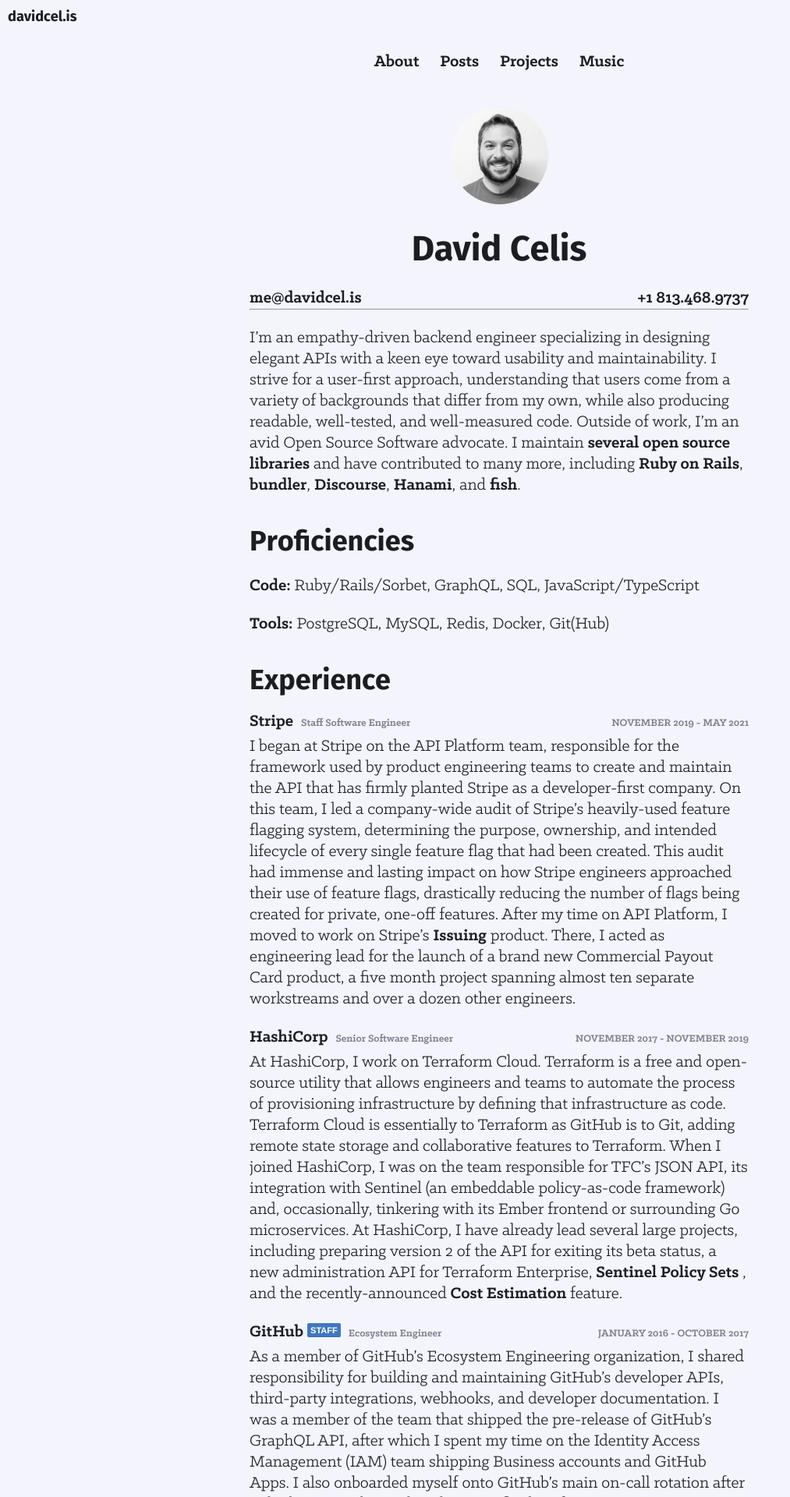
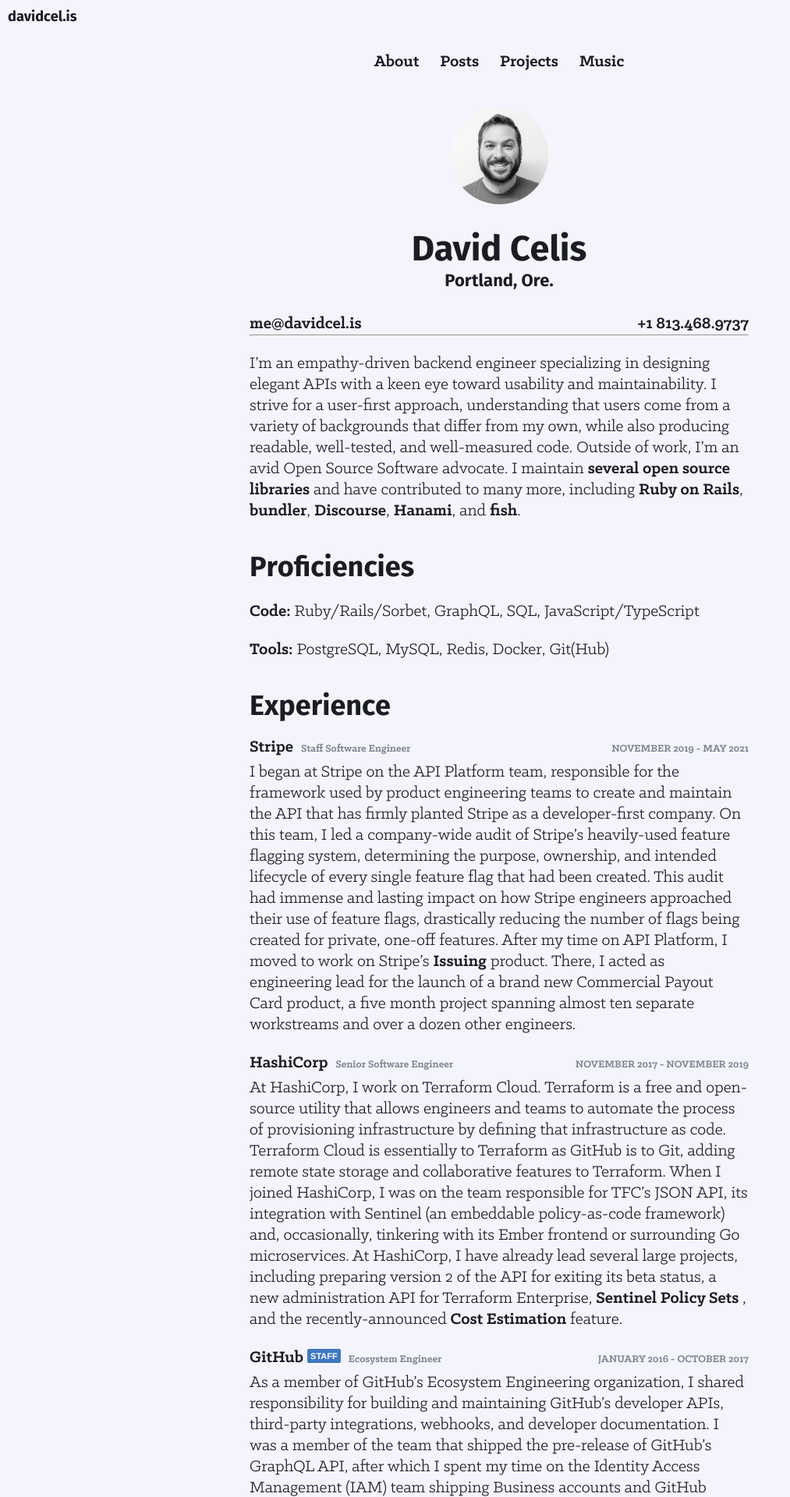
Before and after one commit to davidcelis/davidcelis.github.io, a Jekyll site: the page built from resume.html, in a window 1280 px wide. Shown: the top 1920 px of the page at 78% size, without its empty margins (0-1013 px from the left). Built offline with Jekyll 4.4.1, drawn with Linux system fonts in a browser that asks for light colours; some web fonts are replaced.

Commit message:
Add my location to my resume

```diff
--- a/css/main.scss
+++ b/css/main.scss
@@ -211,9 +211,14 @@
   a.contact.email { float: left; }
   a.contact.phone { float: right; }
 
-  h1 { margin-bottom: 0.5em; }
+  h1 { margin-bottom: 0; }
 
   h2 { margin-top: 1em; }
+
+  h3, h4, h5, h6 {
+    margin-top: 0;
+    text-align: center;
+  }
 
   a.job, a.school, a.project {
     display: inline;
--- a/resume.html
+++ b/resume.html
@@ -10,6 +10,7 @@
 
 <section class="resume">
   <h1>David Celis</h1>
+  <h4>Portland, Ore.</h4>
 
   <a class="email contact" href="mailto:me@davidcel.is">me@davidcel.is</a>
   <a class="phone contact" href="tel:+18134689737">+1 813.468.9737</a>
```
